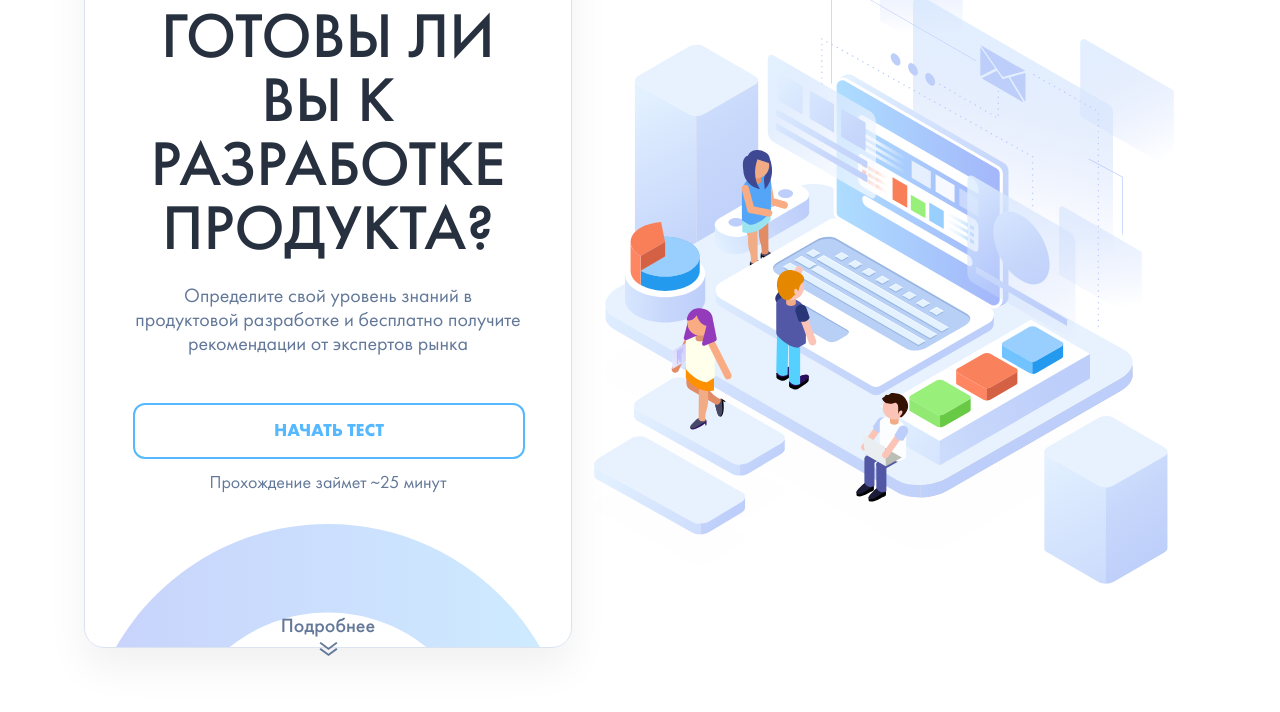
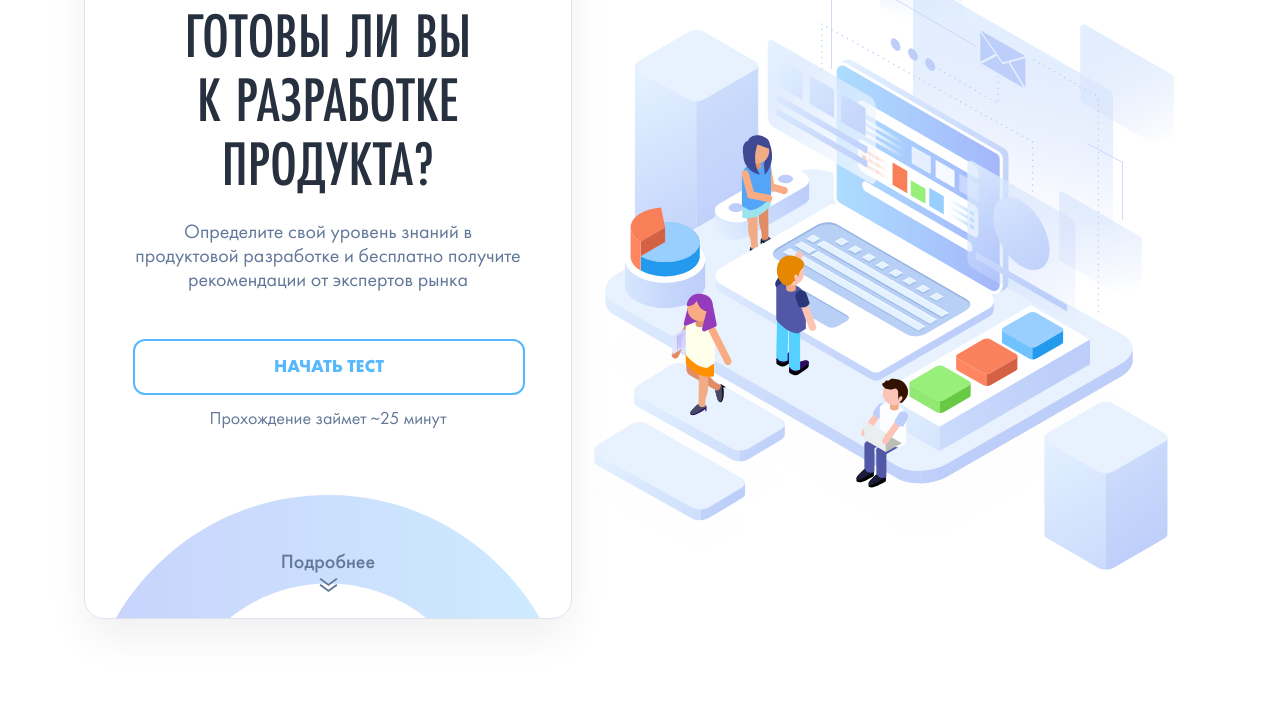
Before and after one commit to SancheSLozovoy/landing-ws, a plain HTML site: page index.html in a window 1280 px wide. Shown: the part 142-854 px from the top of the page. Drawn offline with Linux system fonts and the light colour scheme; files whose address does not match are found by name.

Commit message:
fix(style) : fixed fonts

```diff
--- a/assets/css/style.css
+++ b/assets/css/style.css
@@ -26,10 +26,7 @@ body {
     text-align: left;
 }
 
-.text
-
 .text-black{
-    font-family: Futura Demi;
     font-size: 20px;
     font-weight: 500;
     line-height: 24px;
@@ -141,13 +138,14 @@ body {
 }
 
 .header__title {
+    font-family: Futura Cond;
     font-size: 64px;
     text-align: center;
     color: #27303F;
     font-weight: 400;
     line-height: 64px;
+    margin-bottom: 24px;
     text-transform: uppercase;
-    margin-bottom: 24px;
 }
 
 
--- a/index.html
+++ b/index.html
@@ -18,7 +18,7 @@
                     <div class="header__content">
                         <div class="header__info">
                             <div class="header__content-top">
-                                <h1 class="header__title">Готовы ли вы
+                                <h1 class="header__title">Готовы ли вы<br>
                                     к разработке продукта?
                                 </h1>
                                 <h2 class="header__name">🔥 Спецпроект 🔥</h2>
```
